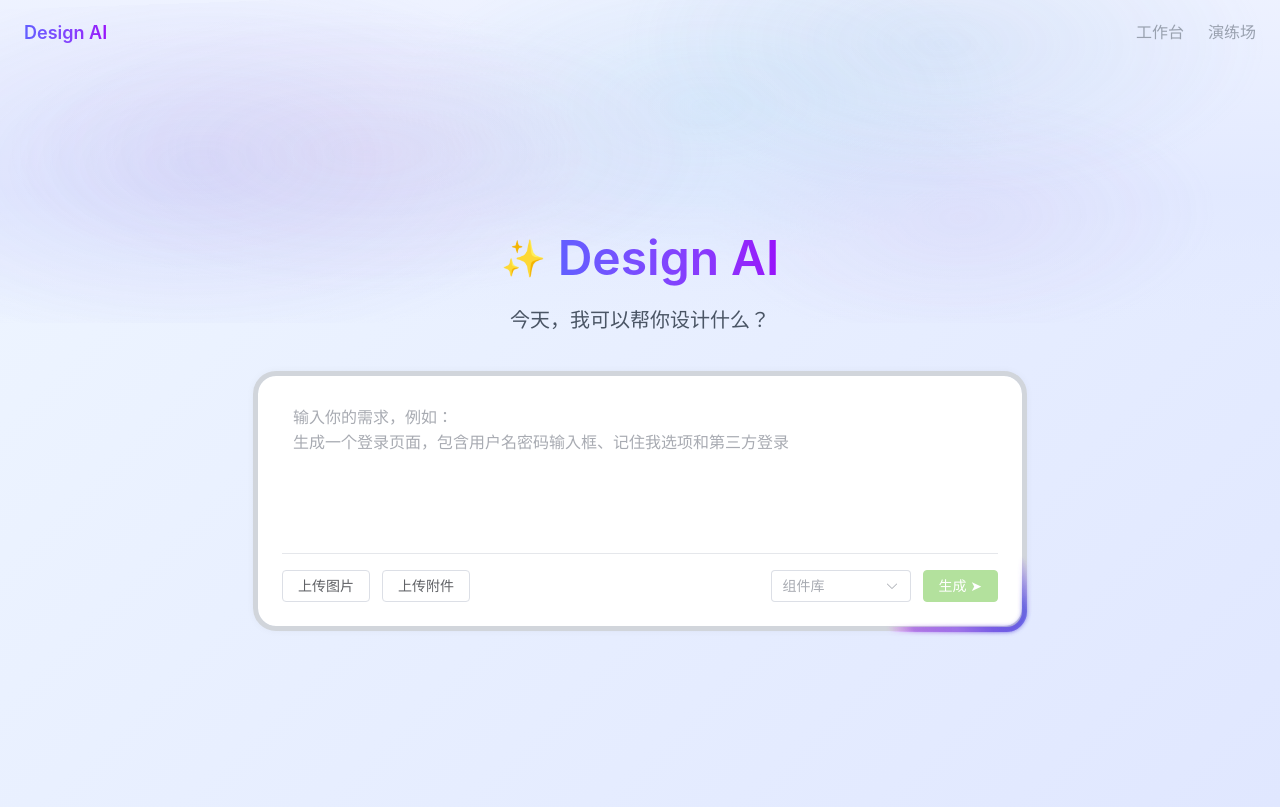
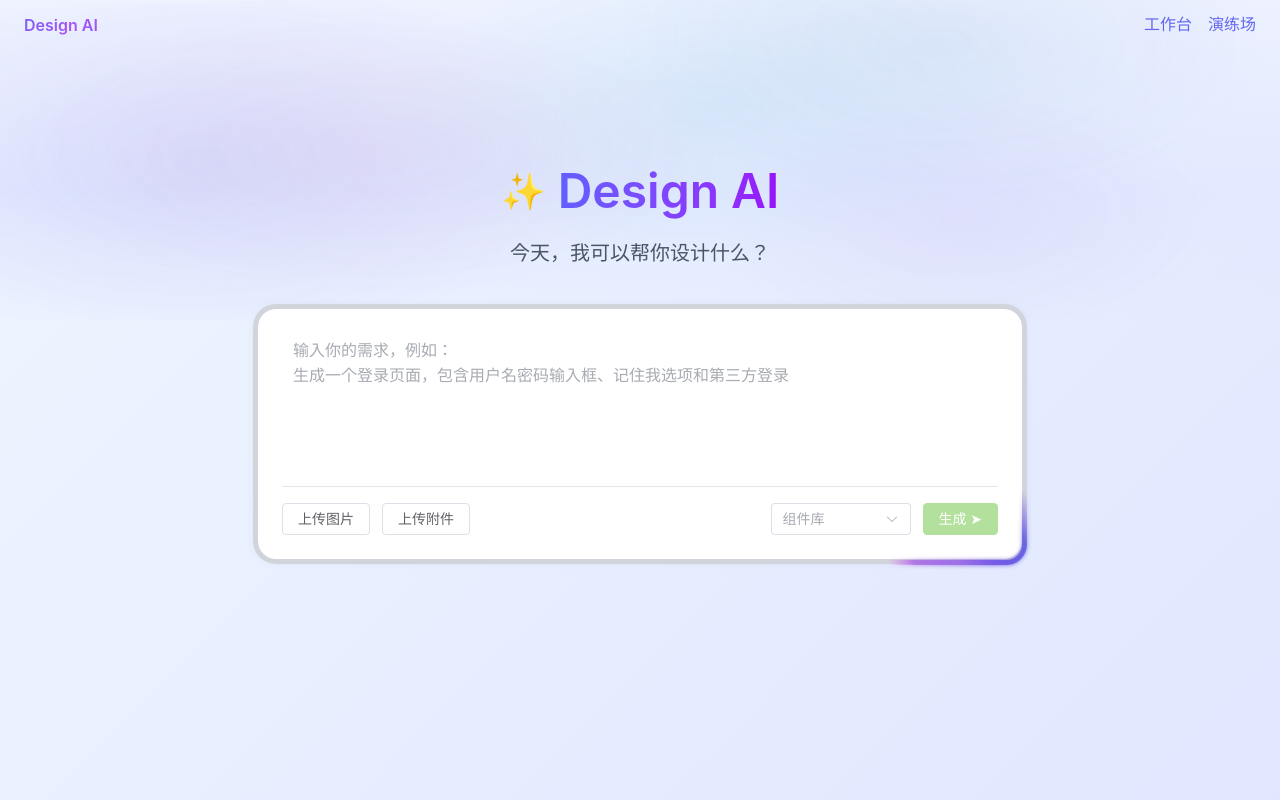
Before and after one commit to MHnanyu/vue-code-gen, a Vue app: page / in a window 1280 px wide. Built offline with nearby package versions, Linux system fonts and the light colour scheme.

Commit message:
Update App.vue and AppHeader.vue components

```diff
--- a/src/App.vue
+++ b/src/App.vue
@@ -2,19 +2,22 @@
   <div class="app-root" :class="{ 'has-bg': isHome }">
     <div v-if="isHome" class="aurora-bg"></div>
     <AppHeader />
-    <main class="h-[calc(100vh-60px)] relative z-10 overflow-hidden">
+    <main class="h-screen relative z-10 overflow-hidden">
       <router-view />
     </main>
   </div>
 </template>
 
 <script setup lang="ts">
-import { computed } from 'vue'
+import { ref, watch } from 'vue'
 import { useRoute } from 'vue-router'
 import AppHeader from './components/AppHeader.vue'
 
 const route = useRoute()
-const isHome = computed(() => route.path === '/')
+const isHome = ref(window.location.pathname === '/')
+watch(() => route.path, (path) => {
+  isHome.value = path === '/'
+})
 </script>
 
 <style scoped>
--- a/src/components/AppHeader.vue
+++ b/src/components/AppHeader.vue
@@ -1,21 +1,23 @@
 <template>
-  <header class="relative z-10 flex justify-between items-center px-6 py-3 bg-transparent border-b border-transparent">
+  <header :class="isHome ? 'header-home' : 'header-page'">
     <div class="flex items-center gap-2 cursor-pointer" @click="$router.push('/')">
-      <span class="font-semibold text-lg bg-gradient-to-r from-indigo-500 to-purple-600 bg-clip-text text-transparent">Design AI</span>
+      <span class="logo-text">Design AI</span>
     </div>
 
-    <nav class="flex gap-6">
+    <nav class="flex gap-4">
       <router-link
-        class="text-gray-400 font-medium py-2 border-b-2 border-transparent transition-all hover:text-gray-600"
-        active-class="text-gray-700 border-gray-400"
+        class="nav-link"
+        :class="isHome ? 'nav-link-home' : 'nav-link-page'"
+        :active-class="isHome ? 'nav-link-active-home' : 'nav-link-active'"
         to="/workspace"
         @click="handleWorkspaceClick"
       >
         工作台
       </router-link>
       <router-link
-        class="text-gray-400 font-medium py-2 border-b-2 border-transparent transition-all hover:text-gray-600"
-        active-class="text-gray-700 border-gray-400"
+        class="nav-link"
+        :class="isHome ? 'nav-link-home' : 'nav-link-page'"
+        :active-class="isHome ? 'nav-link-active-home' : 'nav-link-active'"
         to="/playground"
       >
         演练场
@@ -25,11 +27,90 @@
 </template>
 
 <script setup lang="ts">
+import { computed } from 'vue'
+import { useRoute } from 'vue-router'
 import { useChatStore } from '@/stores/chat'
 
+const route = useRoute()
 const chatStore = useChatStore()
+
+const isHome = computed(() => route.path === '/')
 
 function handleWorkspaceClick() {
   chatStore.currentSessionId = null
 }
 </script>
+
+<style scoped>
+.header-home {
+  position: absolute;
+  top: 0;
+  left: 0;
+  right: 0;
+  z-index: 20;
+  display: flex;
+  justify-content: space-between;
+  align-items: center;
+  padding: 8px 24px;
+  pointer-events: auto;
+}
+
+.header-page {
+  position: relative;
+  z-index: 10;
+  display: flex;
+  justify-content: space-between;
+  align-items: center;
+  padding: 8px 24px;
+  background: rgba(255, 255, 255, 0.7);
+  backdrop-filter: blur(12px);
+  border-bottom: 1px solid #e5e7eb;
+}
+
+.logo-text {
+  font-weight: 600;
+  font-size: 16px;
+  background: linear-gradient(135deg, #6366f1, #a855f7, #6366f1, #a855f7);
+  background-size: 300% 300%;
+  -webkit-background-clip: text;
+  background-clip: text;
+  -webkit-text-fill-color: transparent;
+  animation: gradientShift 6s ease-in-out infinite;
+}
+
+@keyframes gradientShift {
+  0%, 100% { background-position: 0% 50%; }
+  50% { background-position: 100% 50%; }
+}
+
+.nav-link {
+  font-weight: 500;
+  padding: 4px 0;
+  border-bottom: 2px solid transparent;
+  transition: all 0.2s;
+  text-decoration: none;
+  color: #9ca3af;
+}
+
+.nav-link-home {
+  color: #6366f1;
+}
+
+.nav-link-home:hover {
+  color: #4f46e5;
+}
+
+.nav-link-active-home {
+  color: #4f46e5;
+  border-color: #818cf8;
+}
+
+.nav-link-page:hover {
+  color: #6b7280;
+}
+
+.nav-link-active {
+  color: #374151;
+  border-color: #d1d5db;
+}
+</style>
```
